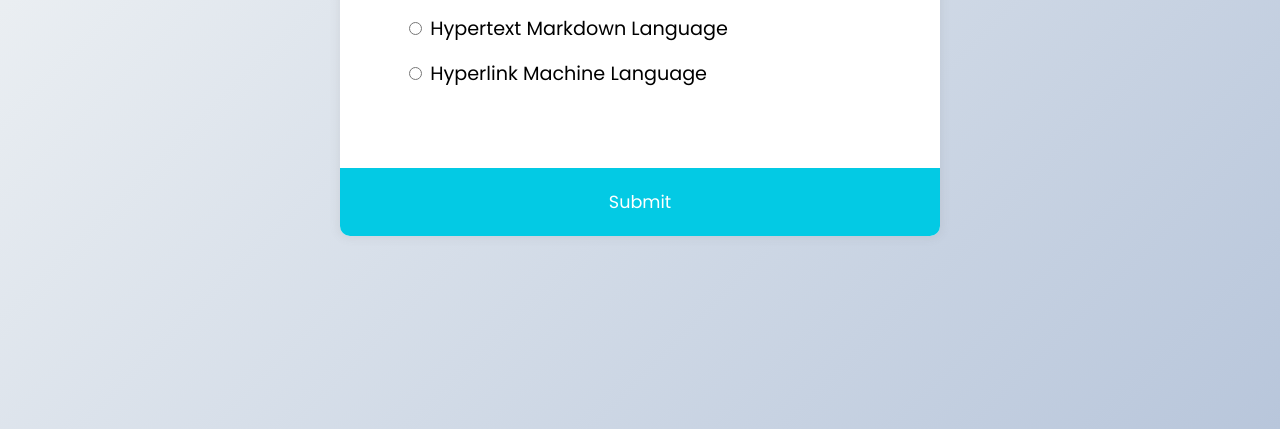
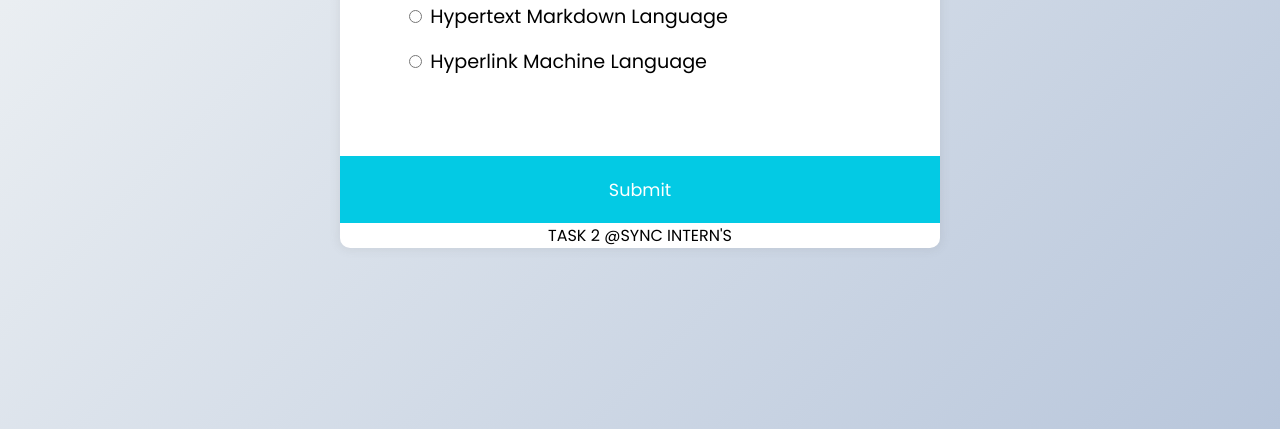
Before and after one commit to aakrati442/Sync-Interns-Task2, a plain HTML site: page index.html in a window 1280 px wide. Shown: the part 371-800 px from the top of the page. Drawn offline with Linux system fonts and the light colour scheme.

Commit message:
Update index.html

```diff
--- a/index.html
+++ b/index.html
@@ -27,7 +27,9 @@
           </ul>
         </div>
         <button id="submit">Submit</button>
-
+        <footer>
+            TASK 2 @SYNC INTERN'S
+        </footer>
       </div>
 
 
```
